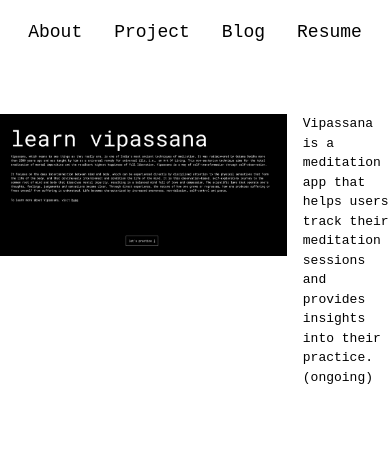
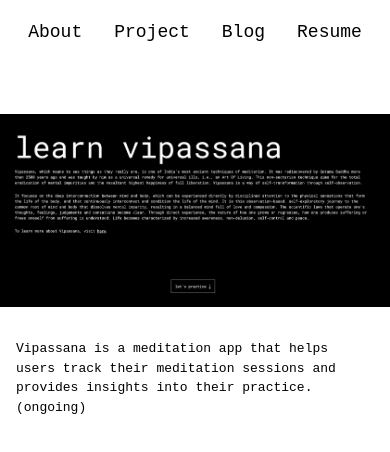
Before and after one commit to nbblk/nbblk.github.io, a SvelteKit app: page /project in a window 390 px wide. Shown: the top 452 px of the page. Built offline with nearby package versions, Linux system fonts and the light colour scheme.

Commit message:
style: flex direction and padding

```diff
--- a/src/routes/project/+page.svelte
+++ b/src/routes/project/+page.svelte
@@ -1,10 +1,10 @@
 <section class="w-full flex justify-center items-center">
 	<ul class="w-full mt-[50px] flex flex-wrap items-center justify-center gap-8">
-		<li class="w-full flex justify-between gap-4">
+		<li class="w-full flex flex-col md:flex-row justify-between gap-4">
 			<a href="https://vipassana-chi.vercel.app" class="hover:opacity-50">
 				<img src="vipassana.png" alt="vipassana" />
 			</a>
-			<p>
+			<p class="p-4 md:p-0">
 				Vipassana is a meditation app that helps users track their meditation sessions and provides
 				insights into their practice. (ongoing)
 			</p>
```
